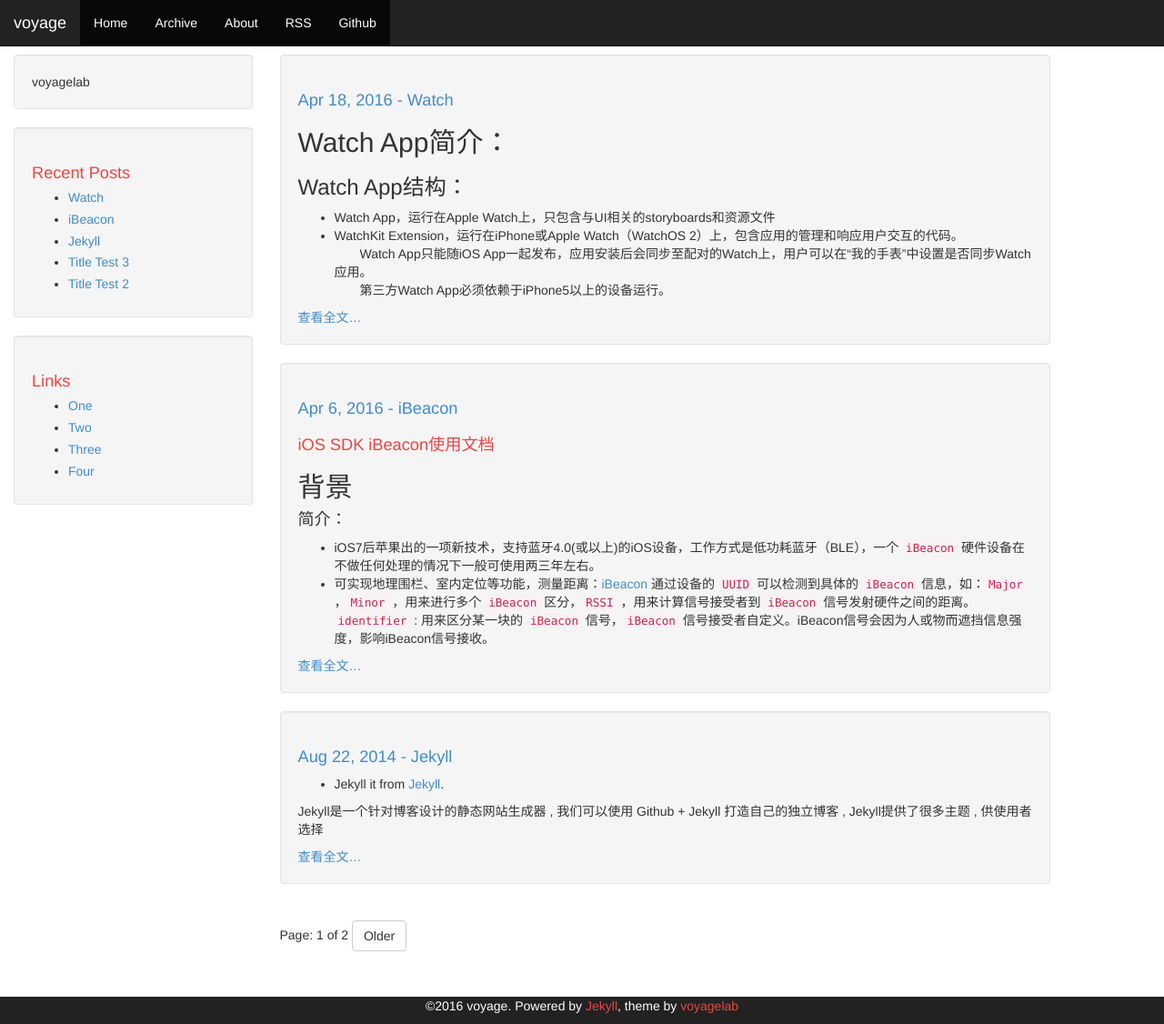
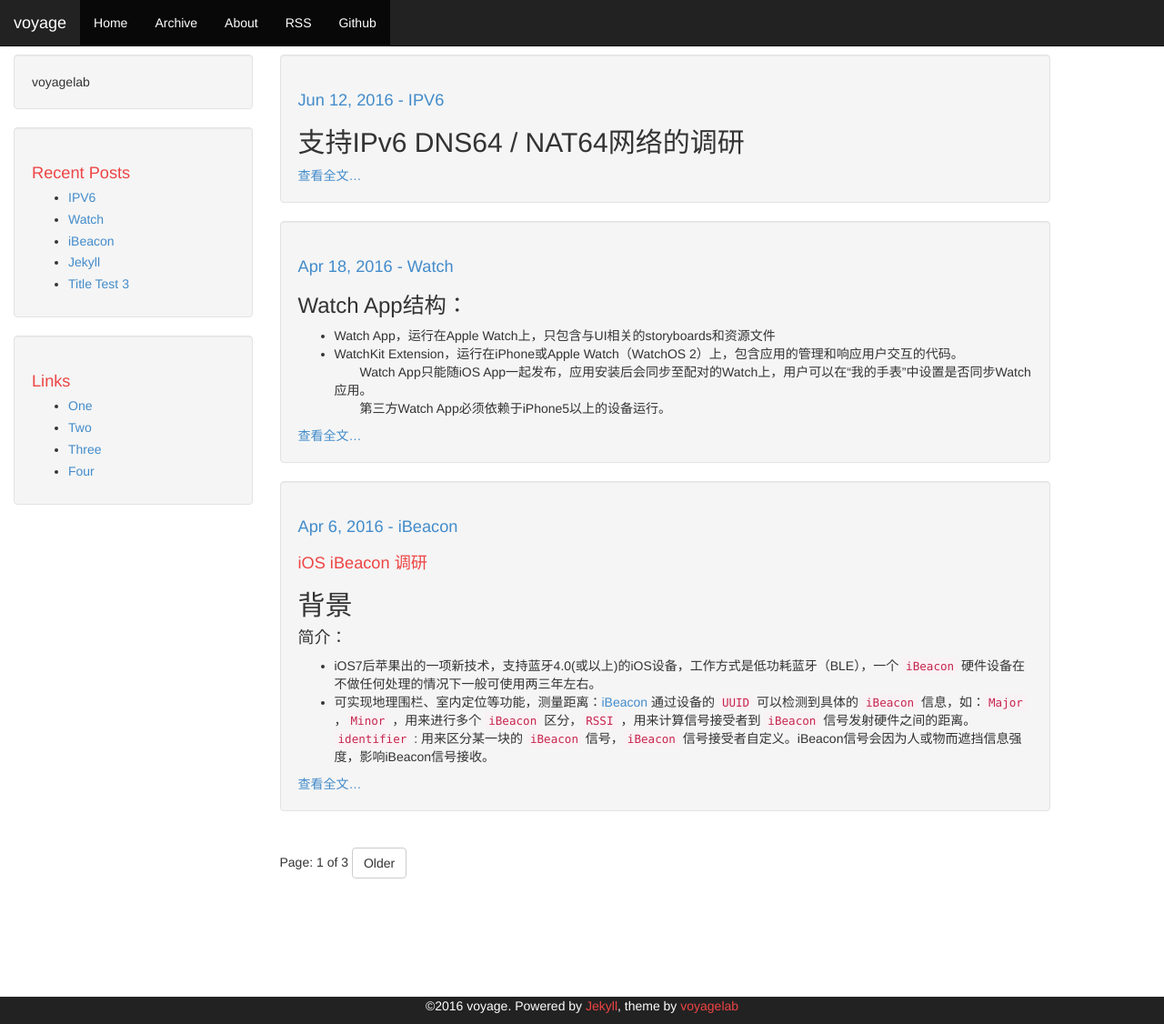
Before and after one commit to voyagelab/voyagelab.github.io, a Jekyll site: the page built from index.html, in a window 1280 px wide and 1126 px high. Shown: the whole window at 91% size. Built offline with Jekyll 4.4.1, drawn with Linux system fonts in a browser that asks for light colours; the list of posts is cut into pages by our own code; some of the changed lines change nothing that is shown.

Commit message:
add PIV6

```diff
--- a/_posts/2016-04-06-iBeacon.md
+++ b/_posts/2016-04-06-iBeacon.md
@@ -6,7 +6,7 @@ tag: iBeacon
 comments: true
 ---
 
-# iOS SDK iBeacon使用文档
+# iOS iBeacon 调研
 
 
 ## 背景
--- a/_posts/2016-04-18-Watch.md
+++ b/_posts/2016-04-18-Watch.md
@@ -5,8 +5,6 @@ date: 2016-04-18 11:25:06 -0700
 tag: Watch
 comments: true
 ---
-## Watch App简介：
-
 
 ### Watch App结构：
 
--- /dev/null
+++ b/_posts/2016-06-13-IPV6.md
@@ -0,0 +1,141 @@
+---
+layout: post
+title: "IPV6"
+date: 2016-06-12 09:25:06 -0700
+tag: iOS
+comments: true
+---
+
+## 支持IPv6 DNS64 / NAT64网络的调研
+
+<!-- more -->
+
+
+### 一 背景
+
+#### 1、 IPv4地址耗尽。
+
+#### 2、 IPv6比IPv4更高效。
+
+   * 2.1 避免了网络地址转换的需求。
+
+   * 2.2 通过简单的IP报文头部格式提供更快的路。
+
+   * 2.3 避免网络碎片。
+
+   * 2.4 避免广播邻居地址解析。
+
+#### 3、 4G网络对IPv6的支持。
+
+#### 4、 多媒体服务兼容IPv6。
+
+#### 5、 继续支持IPv4的运营成本和管理成本较高。
+
+### 二 调研内容
+
+#### 1、 蜂窝网络利用DNS64和NAT64部署IPv6网络。
+
+  Figure 10-2  A cellular network that deploys an IPv6 network with DNS64 and NAT64
+
+  ![Figure 10-1  A cellular network that provides separate IPv4 and IPv6 connectivity](https://developer.apple.com/library/ios/documentation/NetworkingInternetWeb/Conceptual/NetworkingOverview/art/ipv4Andipv6NetworkWithDNS64NAT64_2x.png?imageView/0/w/100/q/20 )
+
+
+
+  客户端给一个DNS64的服务器发送请求IPv6地址的网络请求，如果找到了IPv6地址，立即返回给客户端，如果未找到IPv6地址，DNS64服务器就会寻找IPv4地址，并通过给IPv4地址就前缀的方式合成IPv4地址并且返回。
+
+
+  当客户端发送给服务器的请求时，发往合成地址的任何IPv6数据包自动由网络通过一个NAT64网关路由。网关执行IPv6-to-IPv4地址和协议转换的请求。它也执行IPv4到IPv6转换来自服务器的响应。
+
+   Figure 10-3  DNS64 IPv4 to IPv6 translation process
+
+   ![Figure 10-3  DNS64 IPv4 to IPv6 translation process](https://developer.apple.com/library/mac/documentation/NetworkingInternetWeb/Conceptual/NetworkingOverview/art/NAT64-DNS64-ResolutionOfIPv4_2x.png?imageView/2/w/40/q/20)
+
+
+
+#### 2、 常见不支持IPv6的情况
+* 2.1 IP地址写入在协议里，比如：直接嵌套在SIP和FTP协议中。
+
+* 2.2 IP地址写入在配置文件中。
+
+* 2.3 网络预测，即在网络连接API中写入IP地址判断蜂窝或者Wi-Fi是否连接。
+
+* 2.4 使用支持IPv4的低级API。
+
+* 2.5 使用容量小于或等于32字节的地址存储器。
+
+
+
+
+#### 3、 确保兼容IPv6 DNS64/NAT64
+ * 3.1 使用高级的网络框架，比如：
+
+ Cocoa URL loading system(NSURLSession, NSURLRequest, and NSURLConnection)、
+
+ CFNetwork(CFHostCreateWithName，CFStreamCreatePairWithSocketToCFHost)、
+
+ WebKit （此框架适用于web内容展示）
+
+ * 3.2 不要使用明文IP（Don’t Use IP Address Literals）：
+
+ 苹果建议使用：getaddrinfo 和 getnameinfo通过传递hostname和FQDN（完全限定域名）的方式
+
+ 不要使用：getaddrinfo 和SCNetworkReachabilityCreateWithName通过传递明文IP的方式
+
+
+_注:在iOS9及其之后，NSURLSession和CFNetwork会自动从IPv4地址合成IPv6地址_
+
+
+
+
+
+ * 3.3 使用没有预测的网络连接：
+
+      判断设备是否可路由：
+
+      苹果不建议使用: SCNetworkReachabilityCreateWithAddress 并且传入IP地址
+
+      苹果建议使用:   SCNetworkReachabilityCreateWithName 并且传进一个hostname。
+
+      判断蜂窝或者Wi-Fi是否连接：
+
+      苹果不建议使用：SCNetworkReachabilityCreateWithAddress并且IPv4地址
+
+      苹果建议使用：  kSCNetworkReachabilityFlagsIsWWAN。
+
+  * 3.4 使用足够存储IPv6地址的地址储存器，比如：sockaddr_storage。
+
+  * 3.5 检查不支持IPv6的低级API：
+
+       _注：inet_addr()，inet_aton()，inet_lnaof()，inet_makeaddr()，inet_netof()，inet_network()，inet_ntoa()，inet_ntoa_r()，bindresvport()，getipv4sourcefilter()，setipv4sourcefilter()_
+
+  修改可兼容IPv6的函数：
+
+
+
+| IPv4                    | IPv6                       |
+| -------------           |   -------------            |
+|AF_INET                  | AF_INET6                   |
+| PF_INET                 | PF_INET6                   |
+| struct in_addr          |struct in_addr6             |
+| struct sockaddr_in      |struct sockaddr_in6         |
+|kDNSServiceProtocol_IPv4 |kDNSServiceProtocol_IPv6    |
+
+ * 3.6 使用系统的API合成IPv6地址。
+
+
+      如果在没有主机名的情况下应用需要去连接一个只支持IPv4的服务器，可以使用getaddrinfo函数解析IPv4，如果当前的网络接口并不支持IPv4，但是支持IPv6、NAT64和 DNS64，那么使用这个函数可以得到一个合成的IPv6的地址。
+
+      _注：在iOS9.2和OS X10.11.2，getaddrinfo拥有合成地址的功能。_
+* 3.7 避免在连接到主机之前解析域名。
+
+    原因：DNS解析可以返回很多IP地址，但是在应用层并不能确定哪一个IP才是连接远程主机的最好连接方式；如果使用域名，就可以去判断哪一个IP才可以链接到主机。
+
+    解决：可以使用例如CFHost或者CFNetService这样支持传入域名的API。
+
+
+
+
+### 参考文档
+* 1 [Avoiding Common Networking Mistakes](https://developer.apple.com/library/ios/documentation/NetworkingInternetWeb/Conceptual/NetworkingOverview/CommonPitfalls/CommonPitfalls.html#//apple_ref/doc/uid/TP40010220-CH4-SW20)
+
+* 2 [Supporting IPv6 DNS64/NAT64 Networks](https://developer.apple.com/library/ios/documentation/NetworkingInternetWeb/Conceptual/NetworkingOverview/UnderstandingandPreparingfortheIPv6Transition/UnderstandingandPreparingfortheIPv6Transition.html#//apple_ref/doc/uid/TP40010220-CH213-SW1)
```
